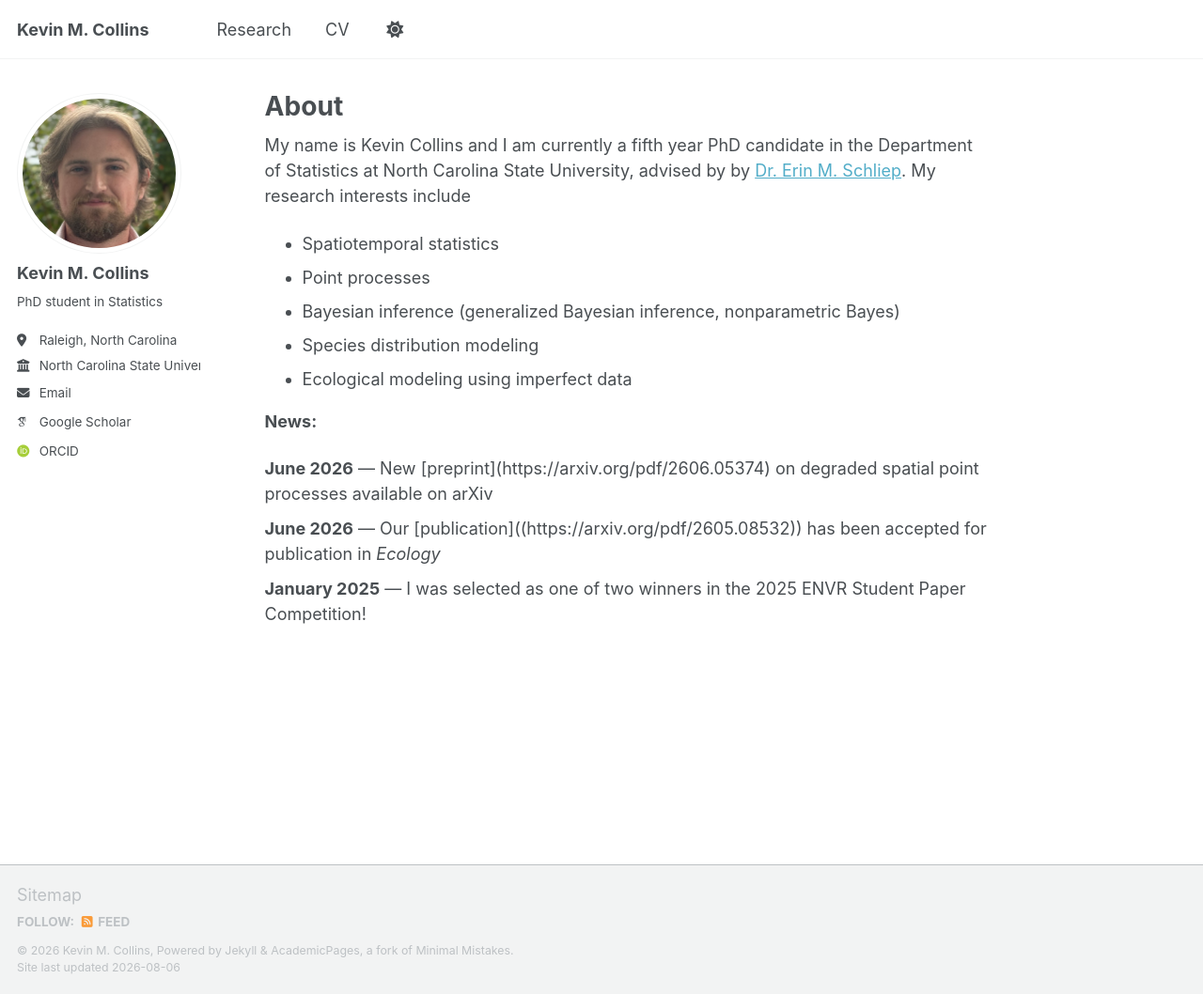
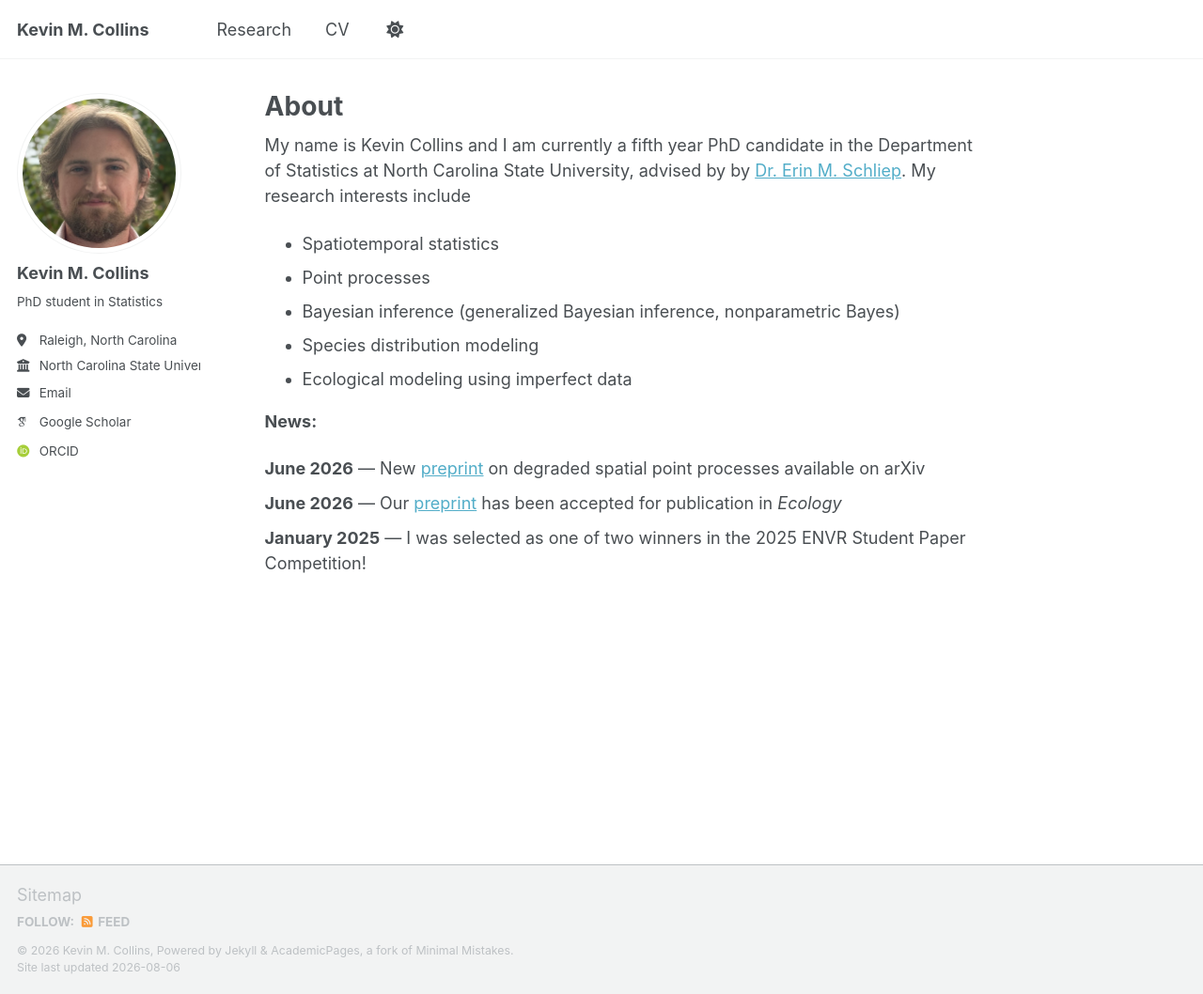
Before and after one commit to kecollins/kecollins.github.io, a Jekyll site: the page built from _pages/about.md, in a window 1280 px wide and 1058 px high. Shown: the whole window at 94% size. Built offline with Jekyll 4.4.1, drawn with Linux system fonts in a browser that asks for light colours; some web fonts are replaced; a script that is not in the unit is left out.

Commit message:
Update about.md

```diff
--- a/_pages/about.md
+++ b/_pages/about.md
@@ -17,11 +17,11 @@ My name is Kevin Collins and I am currently a fifth year PhD candidate in the De
 **News:**
 
 <div style="margin-bottom: 10px;">
-  <strong>June 2026</strong> — New [preprint](https://arxiv.org/pdf/2606.05374) on degraded spatial point processes available on arXiv
+  <strong>June 2026</strong> — New <a href="https://arxiv.org/pdf/2606.05374">preprint</a> on degraded spatial point processes available on arXiv
 </div>
 
 <div style="margin-bottom: 10px;">
-  <strong>June 2026</strong> — Our [publication]((https://arxiv.org/pdf/2605.08532)) has been accepted for publication in <em>Ecology</em>
+  <strong>June 2026</strong> — Our <a href="https://arxiv.org/pdf/2605.08532">preprint</a> has been accepted for publication in <em>Ecology</em>
 </div>
 
 <div style="margin-bottom: 10px;">
```
